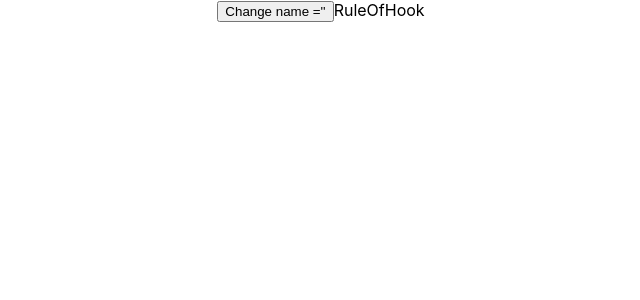
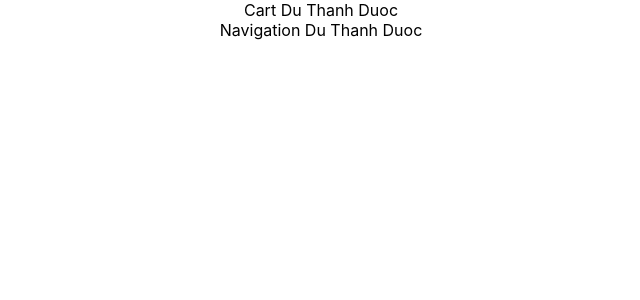
Before and after one commit to TBHNhien/ReactjsSuper-duthanhduoc, a React (Create React App) app in the folder CSSTrongReact/myapp/: page / in a window 1280 px wide. Shown: the top 300 px of the page, without its empty margins (319-959 px from the left). Built offline with nearby package versions, Linux system fonts and the light colour scheme.

Commit message:
Bài 106: Custom Hook

```diff
--- a/CSSTrongReact/myapp/src/App.js
+++ b/CSSTrongReact/myapp/src/App.js
@@ -1,7 +1,10 @@
 import { useState } from 'react'
 import './App.css'
-import User from './User'
-import RuleOfHook from './ruleOfHook'
+import Cart from './Header/Cart'
+import Navigation from './Header/Navigation'
+// import User from './User'
+// import RuleOfHook from './ruleOfHook'
+// import AutoBatching from './AutoBatching'
 // import Cart from './Cart'
 // import ProductList from './ProductList'
 // import UserClassComponent from './User.class'
@@ -9,12 +12,15 @@ import RuleOfHook from './ruleOfHook'
 function App() {
   // const [name, setName] = useState('Casio')
   // const [visible, setVisible] = useState(true)
-  const [isShow, setIsShow] = useState(true)
+  // const [isShow, setIsShow] = useState(true)
   return (
     <div className='App'>
       {/* {isShow && <User />}
       <button onClick={() => setIsShow((prevState) => !prevState)}>Change isShow</button> */}
-      <RuleOfHook />
+      {/* <RuleOfHook /> */}
+      {/* <AutoBatching /> */}
+      <Cart />
+      <Navigation />
     </div>
   )
 }
--- /dev/null
+++ b/CSSTrongReact/myapp/src/AutoBatching.jsx
@@ -0,0 +1,37 @@
+import React, { useEffect, useState } from 'react'
+import { flushSync } from 'react-dom'
+
+export default function AutoBatching() {
+  const [count, setCount] = useState(0)
+  const [flag, setFlag] = useState(false)
+
+  function handleClick() {
+    flushSync(() => {
+      setCount((c) => c + 1)
+    })
+    flushSync(() => {
+      setFlag((f) => !f)
+    })
+    // React sẽ chỉ re-render một lần ở cuối (đó là batching)
+  }
+
+  // useEffect(() => {
+  //   setTimeout(() => {
+  //     flushSync(() => {
+  //       setCount((c) => c + 1)
+  //     })
+  //     flushSync(() => {
+  //       setFlag((f) => !f)
+  //     })
+  //     // React sẽ chỉ re-render một lần ở cuối (đó là batching)
+  //   }, 1000)
+  // }, [])
+
+  console.log('render')
+  return (
+    <div>
+      <button onClick={handleClick}>Click me</button>
+      AutoBatching
+    </div>
+  )
+}
--- /dev/null
+++ b/CSSTrongReact/myapp/src/Header/Cart.jsx
@@ -0,0 +1,14 @@
+import useUser from '../useUser'
+
+export default function Cart() {
+  // const [user, setUser] = useState({})
+  // useEffect(() => {
+  //   getUser().then((res) => {
+  //     setUser(res.data)
+  //   })
+  // }, [])
+
+  const user = useUser({})
+
+  return <div>Cart {user?.name}</div>
+}
--- /dev/null
+++ b/CSSTrongReact/myapp/src/Header/Navigation.jsx
@@ -0,0 +1,6 @@
+import useUser from '../useUser'
+
+export default function Navigation() {
+  const user = useUser({})
+  return <div>Navigation {user?.name}</div>
+}
--- /dev/null
+++ b/CSSTrongReact/myapp/src/api.js
@@ -0,0 +1,13 @@
+export const getUser = () =>
+  new Promise((resolve) => {
+    setTimeout(() => {
+      resolve({
+        data: {
+          name: 'Du Thanh Duoc',
+          age: 26,
+          address: 'Da Nang'
+        },
+        status: 200
+      })
+    }, 1500)
+  })
--- /dev/null
+++ b/CSSTrongReact/myapp/src/useUser.jsx
@@ -0,0 +1,12 @@
+import { useEffect, useState } from 'react'
+import { getUser } from './api'
+
+export default function useUser(value) {
+  const [user, setUser] = useState(value)
+  useEffect(() => {
+    getUser().then((res) => {
+      setUser(res.data)
+    })
+  }, [])
+  return user
+}
```
